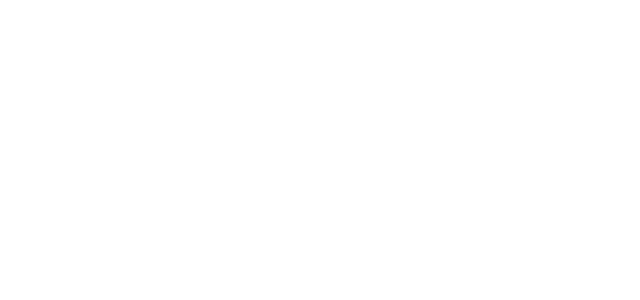
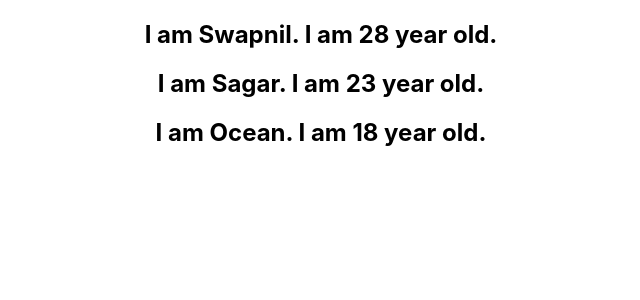
Before and after one commit to Swapnil-Sagar/react-basics, a React (Create React App) app: page / in a window 1280 px wide. Shown: the top 300 px of the page, without its empty margins (319-959 px from the left). Built offline with nearby package versions, Linux system fonts and the light colour scheme.

Commit message:
List Rendering

```diff
--- a/src/App.js
+++ b/src/App.js
@@ -3,12 +3,15 @@ import EventBinding from "./components/EventBinding";
 import "./App.css";
 import ParentComponent from "./components/ParentComponent";
 import UserGreeting from "./components/UserGreeting";
+import NameList from "./components/NameList";
 
 function App() {
   return (
     <div className="App">
-      <UserGreeting />
-      {/*<ParentComponent />
+      <NameList />
+
+      {/*<UserGreeting />
+    <ParentComponent />
        <Increments />
       <EventBinding /> */}
     </div>
--- /dev/null
+++ b/src/components/NameList.js
@@ -0,0 +1,29 @@
+import React from "react";
+import Person from "./Person";
+
+function NameList() {
+  const persons = [
+    {
+      id: 1,
+      name: "Swapnil",
+      age: "28",
+    },
+    {
+      id: 2,
+      name: "Sagar",
+      age: "23",
+    },
+
+    {
+      id: 3,
+      name: "Ocean",
+      age: "18",
+    },
+  ];
+  const personList = persons.map((person) => (
+    <Person key={person.id} person={person} />
+  ));
+  return <div>{personList}</div>;
+}
+
+export default NameList;
--- /dev/null
+++ b/src/components/Person.js
@@ -0,0 +1,13 @@
+import React from "react";
+
+function Person({ person }) {
+  return (
+    <div>
+      <h2>
+        I am {person.name}. I am {person.age} year old.
+      </h2>
+    </div>
+  );
+}
+
+export default Person;
```
Also changed, not shown: src/components/img/List and Keys.jpg (added), 1 other file (tests, documents, lock files or other folders).
